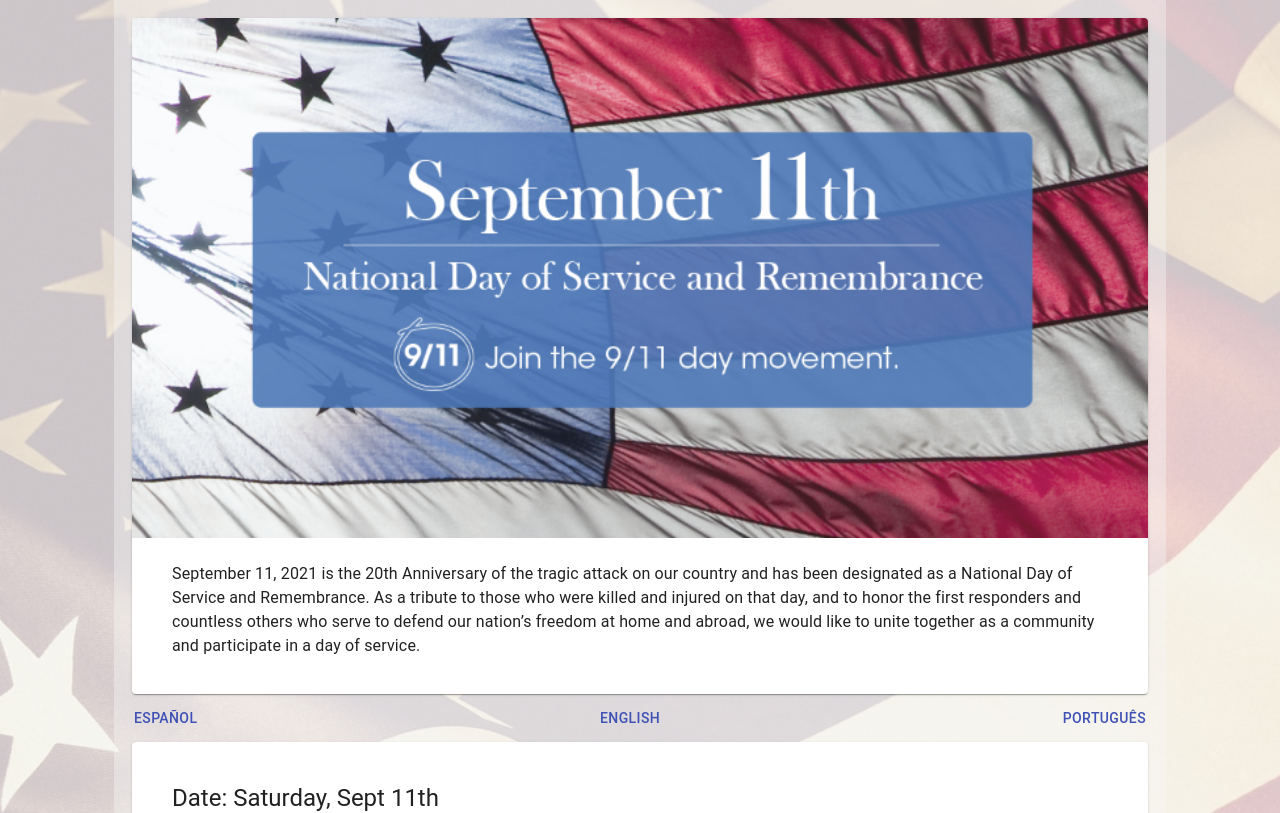
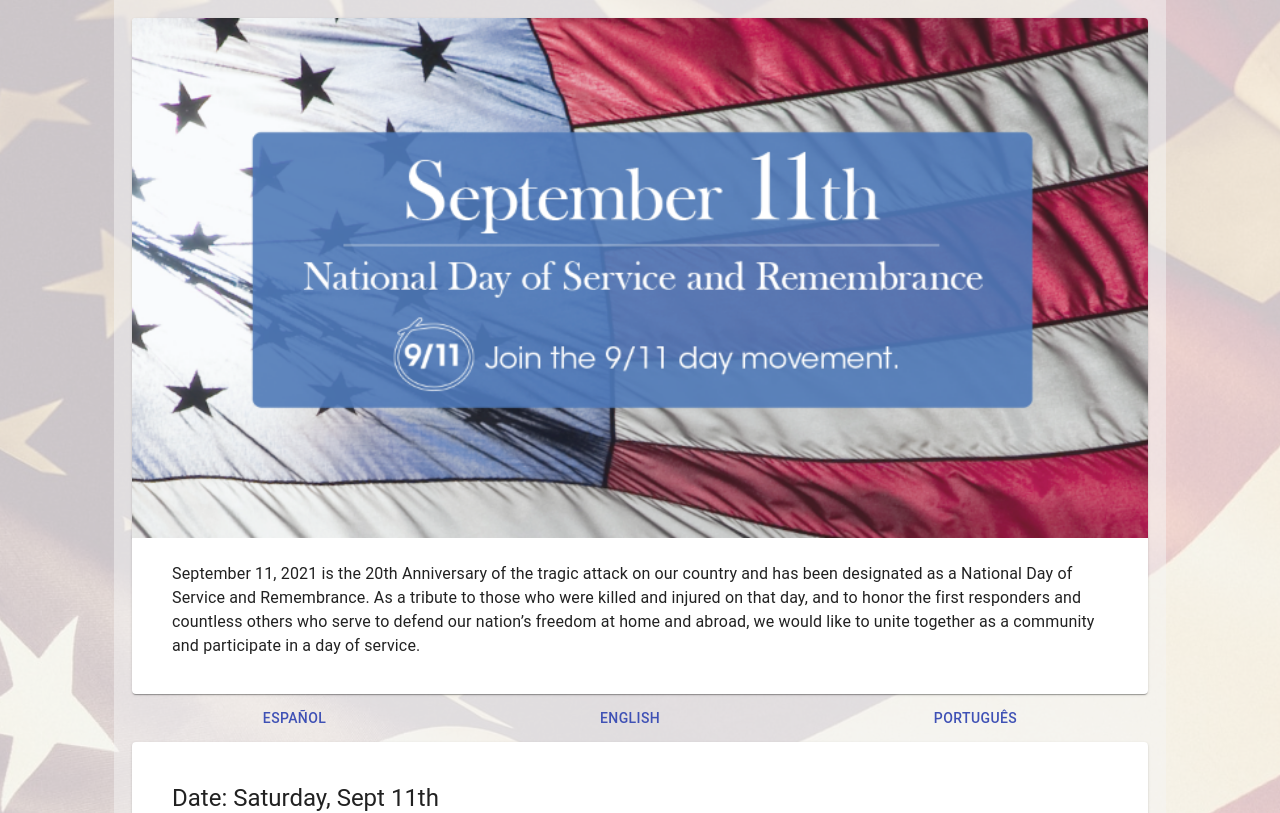
Before and after one commit to smcgee31/pg_west_sept11_service_day, a React (Create React App) app: page / in a window 1280 px wide. Shown: the top 813 px of the page. Built offline with nearby package versions, Linux system fonts and the light colour scheme.

Commit message:
lang buttons spacing

```diff
--- a/src/App2.jsx
+++ b/src/App2.jsx
@@ -19,7 +19,7 @@ function App() {
       >
         <div
           style={{
-            backgroundColor: 'rgba(245,245,245,0.4)',
+            backgroundColor: 'rgba(245,245,245,0.5)',
             maxWidth: 1028,
             padding: 12,
             margin: 'auto',
--- a/src/layout/Main.jsx
+++ b/src/layout/Main.jsx
@@ -18,7 +18,7 @@ const Main = () => {
       <Grid sm={12} item={true}>
         <Intro lang={lang} />
       </Grid>
-      <div style={{ display: 'flex', justifyContent: 'space-between' }}>
+      <div style={{ display: 'flex', justifyContent: 'space-around' }}>
         <Button color="primary" onClick={() => handleLangClick('es')}>
           Español
         </Button>
```
